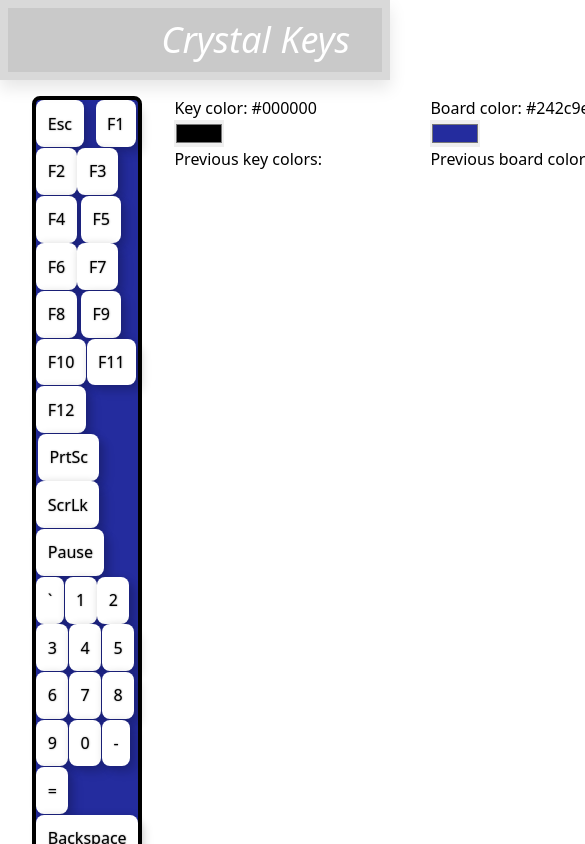
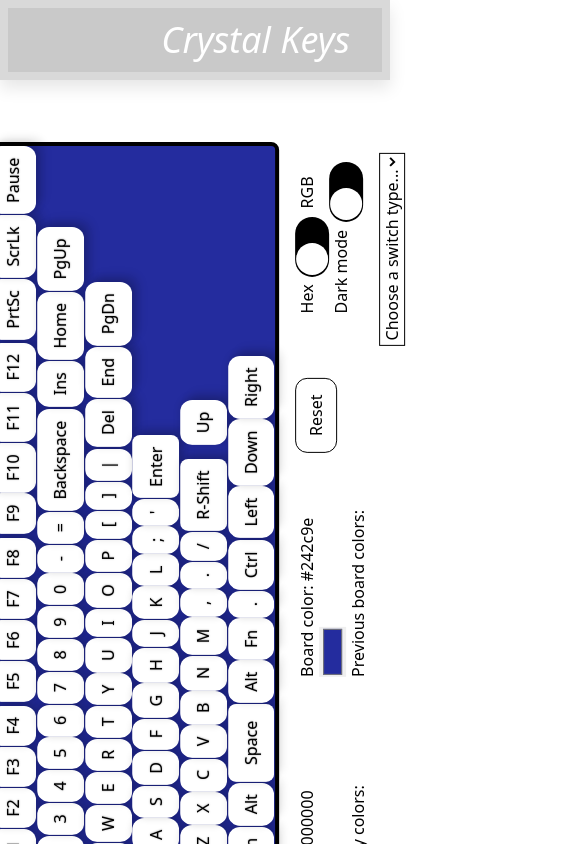
Before and after one commit to OblivionNoirV2/crystalkeys, a React (Create React App) app: page / in a window 390 px wide. Shown: the top 844 px of the page, 585 px wide, since content can reach past the window. Built offline with nearby package versions, Linux system fonts and the light colour scheme.

Commit message:
screw mobile

```diff
--- a/src/App.tsx
+++ b/src/App.tsx
@@ -107,45 +107,8 @@ properties to determine where spacings go*/
   keys_array.push(...key_sets[row].map(key => ({ label: key, row })));
 
 });
-const Keyboard: React.FC<KeyboardProps> = ({ selected_color, selected_board_color }) => {
-  const { prevColors, setPrevColors } = useContext(PrevColorsContext);
+//try making it appear under the controls on mobile?
 
-  const { keyColors, setKeyColors } = useContext(KeyColorsContext);
-
-  const handleKeyClick = (index: number) => {
-    const new_key_colors = [...keyColors];
-    new_key_colors[index] = selected_color;
-    setKeyColors(new_key_colors);
-
-    if (!prevColors.includes(selected_color)) {
-      setPrevColors([...prevColors, selected_color]);
-    }
-  };
-  /*so we can compare the last row to the current one,
-  as the last row does not get a break*/
-  let last_row = keys_array[0].row;
-  return (
-    <section className='keyboard ml-8' style={{ backgroundColor: selected_board_color }}>
-
-      {keys_array.map((key, index) => {
-        //add line breaks between rows
-        let separator = null;
-        if (key.row !== last_row) {
-          separator = <br />;
-          last_row = key.row;
-        }
-        return (
-          <span key={index}>
-            {separator}
-            <Key label={key.label} color={keyColors[index]}
-              onClick={() => handleKeyClick(index)}
-            />
-          </span>
-        )
-      })}
-    </section>
-  );
-};
 
 interface KeyProps {
   label: string;
@@ -153,7 +116,7 @@ interface KeyProps {
   onClick: () => void;
 };
 
-//for mobile, rotate the whole thing 90 degrees
+
 const Key: React.FC<KeyProps> = ({ label, color, onClick }) => {
   const { keyType, setKeyType } = useContext(KeyTypeContext);
   let key_audio = new Audio();
@@ -247,6 +210,7 @@ const ColorInput: React.FC<ColorInputProps> = ({ color, setColor,
 interface ResetButtonProps {
   isDark: boolean;
 }
+//this needs to reset the select as well
 const ResetButton: React.FC<ResetButtonProps> = ({ isDark }) => {
   const { setPrevColors } = useContext(PrevColorsContext);
   const { keyColors, setKeyColors } = useContext(KeyColorsContext);
@@ -350,7 +314,46 @@ const SoundSelect: React.FC<SoundSelectProps> = ({ isDark }) => {
       <option value="blue">Blue</option>
     </select>
   )
-}
+};
+const Keyboard: React.FC<KeyboardProps> = ({ selected_color, selected_board_color }) => {
+  const { prevColors, setPrevColors } = useContext(PrevColorsContext);
+
+  const { keyColors, setKeyColors } = useContext(KeyColorsContext);
+
+  const handleKeyClick = (index: number) => {
+    const new_key_colors = [...keyColors];
+    new_key_colors[index] = selected_color;
+    setKeyColors(new_key_colors);
+
+    if (!prevColors.includes(selected_color)) {
+      setPrevColors([...prevColors, selected_color]);
+    }
+  };
+  /*so we can compare the last row to the current one,
+  as the last row does not get a break*/
+  let last_row = keys_array[0].row;
+  return (
+    <section className='keyboard whitespace-nowrap mx-auto' style={{ backgroundColor: selected_board_color }}>
+
+      {keys_array.map((key, index) => {
+        //add line breaks between rows
+        let separator = null;
+        if (key.row !== last_row) {
+          separator = <br />;
+          last_row = key.row;
+        }
+        return (
+          <span key={index}>
+            {separator}
+            <Key label={key.label} color={keyColors[index]}
+              onClick={() => handleKeyClick(index)}
+            />
+          </span>
+        )
+      })}
+    </section>
+  );
+};
 const Controls = () => {
   const { prevColors, setPrevColors } = useContext(PrevColorsContext);
   const [color, setColor] = useState<string>('#000000')
@@ -360,9 +363,10 @@ const Controls = () => {
   const [isDark, setIsDark] = useState(false);
   const rgb = hexToRgb(color);
   return (
-    <main className='flex flex-row parent mt-4'>
+    <main className='flex flex-col m-auto justify-center mt-[28rem] lg:mt-4
+    -rotate-90 lg:rotate-0'>
       <Keyboard selected_color={color} selected_board_color={boardColor} />
-      <div className='flex ml-8'>
+      <div className='flex flex-row mx-auto justify-center mt-4 '>
         <div className='flex flex-col min-w-[14rem]'>
           <h1 className={
             isDark ? "text-white" : "text-black"
@@ -391,7 +395,6 @@ const Controls = () => {
               )
                 : boardColor
             }
-
           </h1>
           <ColorInput color={boardColor} setColor={setBoardColor} colorHistory={prevBoardColors} setColorHistory={setPrevBoardColors} />
 
@@ -402,10 +405,10 @@ const Controls = () => {
           <ColorHistory colorHistory={prevBoardColors}
             setColor={setBoardColor} isRGB={isRGB} isDarkMode={isDark} />
         </div>
-        <section>
+        <section >
           <ResetButton isDark={isDark} />
         </section>
-        <section className='flex flex-col ml-8'>
+        <section className='flex flex-col  ml-8'>
           <section className='flex flex-row ml-8'>
             <h4 className={
               isDark ? "text-white mr-2" : "text-black mr-2"
--- a/src/sparkles.css
+++ b/src/sparkles.css
@@ -40,13 +40,16 @@ body {
   margin: .1vw;
   min-width: 3vw;
   padding: 1vh;
-  border-radius: .5rem;
+  border-radius: .75rem;
   border: solid .2rem transparent;
   cursor: pointer;
   box-shadow: .5rem .5rem .5rem rgba(0, 0, 0, 0.1), .1rem .1rem .5rem rgba(0, 0, 0, 0.2);
   text-shadow: .01rem .01rem .1rem rgba(0, 0, 0, 0.5);
   transition: all 0.1s ease-in-out;
+
 }
+
+
 
 .key-up {
   margin-left: 3.6vw;
@@ -239,3 +242,7 @@ input:checked+.slider:before {
 .slider.round:before {
   border-radius: 5rem;
 }
+
+/*only apply on mobile*/
+
+/* For screens smaller than 768px */
```
